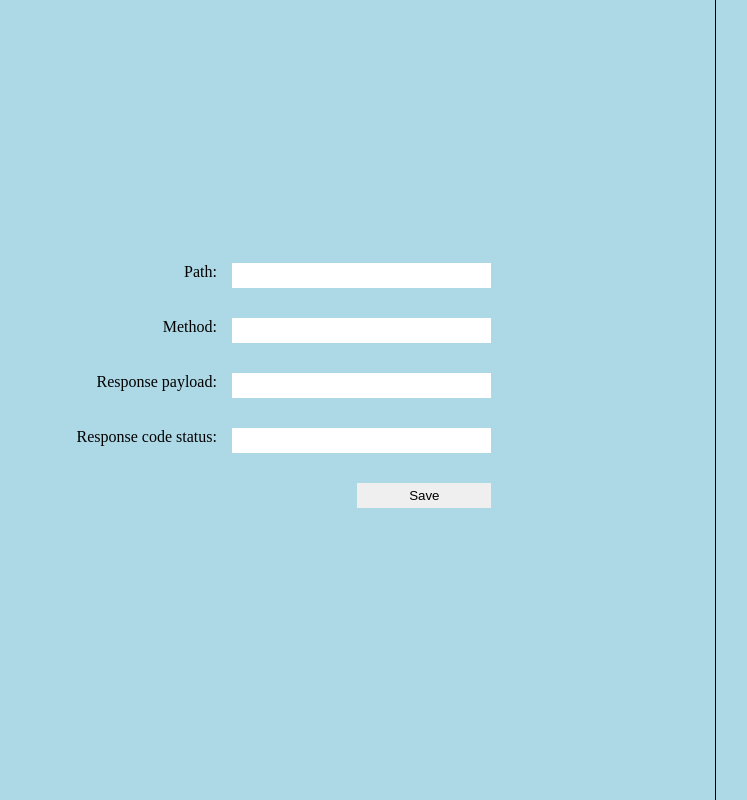
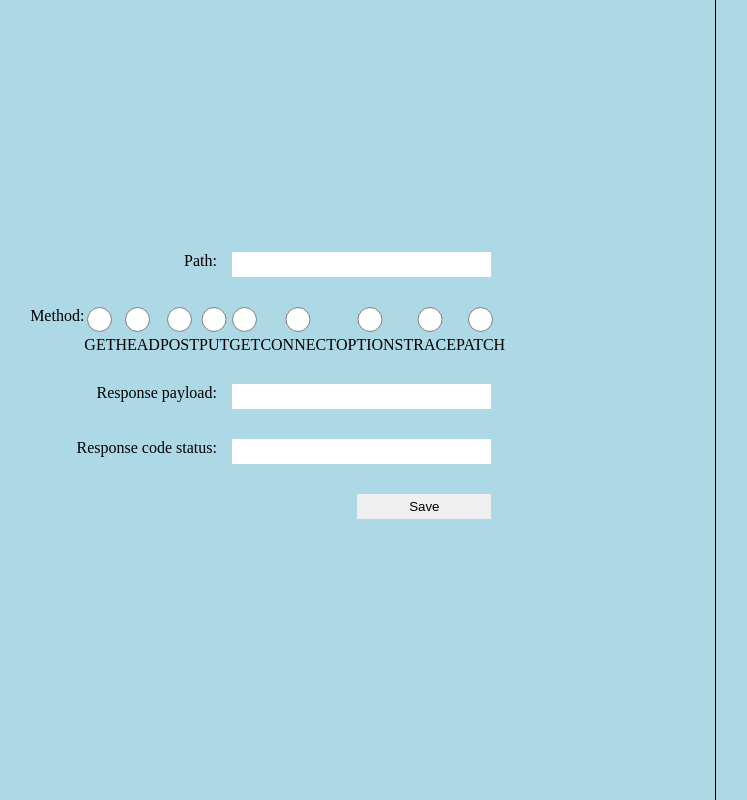
Before and after one commit to RafaelPereiraSantos/mockpy, a Flask app: page / in a window 1280 px wide. Shown: the whole page, without its empty margins (180-927 px from the left). Run offline with Flask 2, Linux system fonts and the light colour scheme; data that the repository does not hold is empty.

Commit message:
add new elements

```diff
--- a/src/templates/index.html
+++ b/src/templates/index.html
@@ -4,8 +4,8 @@
 
   <title></title>
 
-  <link rel= "stylesheet" type= "text/css" href= "{{ url_for('static',filename='styles/styles.css') }}">
-  <!-- <link rel= "stylesheet" type= "text/css" href= "styles.css"> -->
+  <!-- <link rel= "stylesheet" type= "text/css" href= "{{ url_for('static',filename='styles/styles.css') }}"> -->
+  <link rel= "stylesheet" type= "text/css" href= "styles.css">
 
 </head>
 
@@ -37,8 +37,67 @@
               <label for="method">Method:</label>
             </div>
 
-            <div class="form-item-field">
-              <input id="method" type="text" name="method">
+            <div class="form-item-method-input-content">
+              <div class="form-item-method-input-content-radio">
+                <input type="radio" name="method" value="get">
+              </div>
+              <div class="form-item-method-input-content-text">GET</div>
+            </div>
+
+            <div class="form-item-method-input-content">
+              <div class="form-item-method-input-content-radio">
+                <input type="radio" name="method" value="head">
+              </div>
+              <div class="form-item-method-input-content-text">HEAD</div>
+            </div>
+
+            <div class="form-item-method-input-content">
+              <div class="form-item-method-input-content-radio">
+                <input type="radio" name="method" value="post">
+              </div>
+              <div class="form-item-method-input-content-text">POST</div>
+            </div>
+
+            <div class="form-item-method-input-content">
+              <div class="form-item-method-input-content-radio">
+                <input type="radio" name="method" value="put">
+              </div>
+              <div class="form-item-method-input-content-text">PUT</div>
+            </div>
+
+            <div class="form-item-method-input-content">
+              <div class="form-item-method-input-content-radio">
+                <input type="radio" name="method" value="delete">
+              </div>
+              <div class="form-item-method-input-content-text">GET</div>
+            </div>
+
+            <div class="form-item-method-input-content">
+              <div class="form-item-method-input-content-radio">
+                <input type="radio" name="method" value="connect">
+              </div>
+              <div class="form-item-method-input-content-text">CONNECT</div>
+            </div>
+
+            <div class="form-item-method-input-content">
+              <div class="form-item-method-input-content-radio">
+                <input type="radio" name="method" value="options">
+              </div>
+              <div class="form-item-method-input-content-text">OPTIONS</div>
+            </div>
+
+            <div class="form-item-method-input-content">
+              <div class="form-item-method-input-content-radio">
+                <input type="radio" name="method" value="trace">
+              </div>
+              <div class="form-item-method-input-content-text">TRACE</div>
+            </div>
+
+            <div class="form-item-method-input-content">
+              <div class="form-item-method-input-content-radio">
+                <input type="radio" name="method" value="patch">
+              </div>
+              <div class="form-item-method-input-content-text">PATCH</div>
             </div>
 
           </div>
@@ -84,17 +143,6 @@
 
     <div class="right-panel">
       <div class="right-panel-content" id="routes-list">
-        <div class="right-panel-content-item">
-          POST /teste123
-        </div>
-
-        <div class="right-panel-content-item">
-          POST /teste123
-        </div>
-
-        <div class="right-panel-content-item">
-          POST /teste123
-        </div>
       </div>
     </div>
 
@@ -120,7 +168,18 @@
   const reloadMockList = async () => {
     routeList.innerHTML = '';
     const contentItem = (method, route) =>
-      `<div class="right-panel-content-item"><a href='${route}'>${method} ${route}</a></div>`;
+      `<div class="right-panel-content-item">
+        <div class="right-panel-content-item-method">
+          <div class="right-panel-content-item-method-content">
+            ${method}
+          </div>
+        </div>
+        <div class="right-panel-content-item-url" id="path:${route}">
+          <div class="right-panel-content-item-url-content" id="path:${route}">
+            ${route}
+          </div>
+        </div>
+      </div>`;
     const url = urlRoute + '/routes';
 
     const handleData = (data) => {
@@ -220,10 +279,12 @@
   }
 
   const addEventsToLinks = () => {
-    document.addEventListener(`click`, e => {
-      const origin = e.target.closest("a");
-      if (e.preventDefault) e.preventDefault();
-      if (origin) fillForm(origin.href.replace('file:///', ''));
+    document.addEventListener('click', e => {
+      const targetId = e.target.id;
+      if (targetId.startsWith('path:')) {
+        if (e.preventDefault) e.preventDefault();
+        fillForm(targetId.replace('path:/', ''));
+      }
     });
   }
 
```
